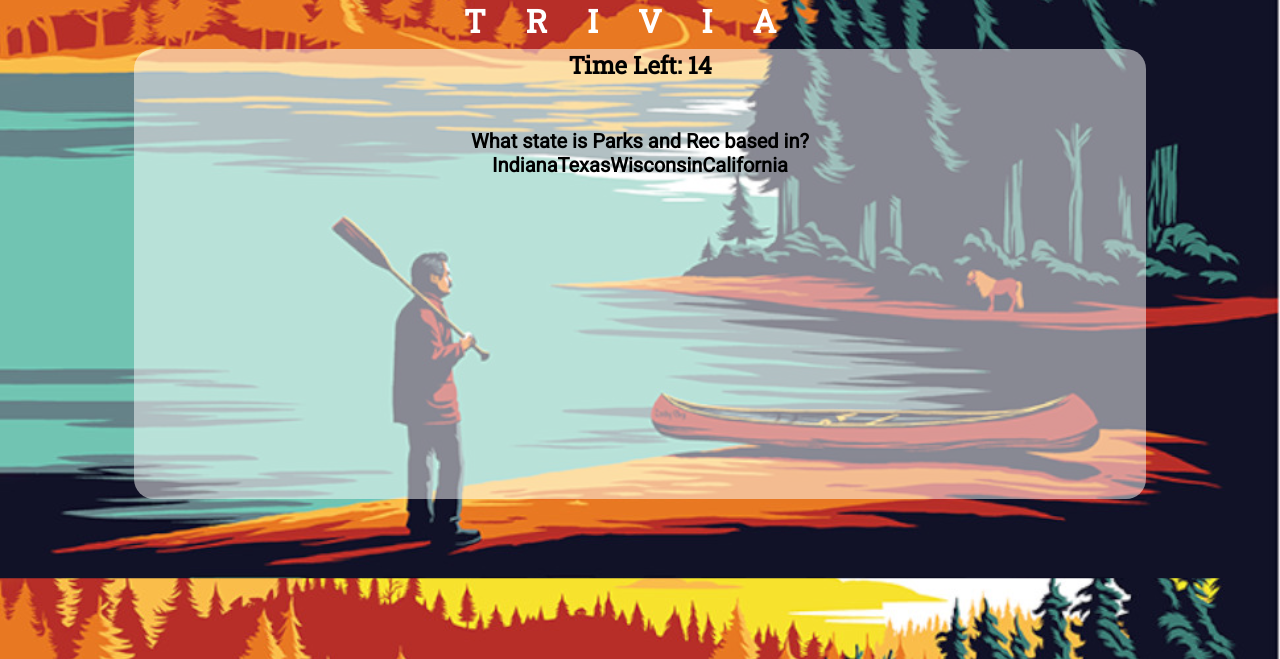
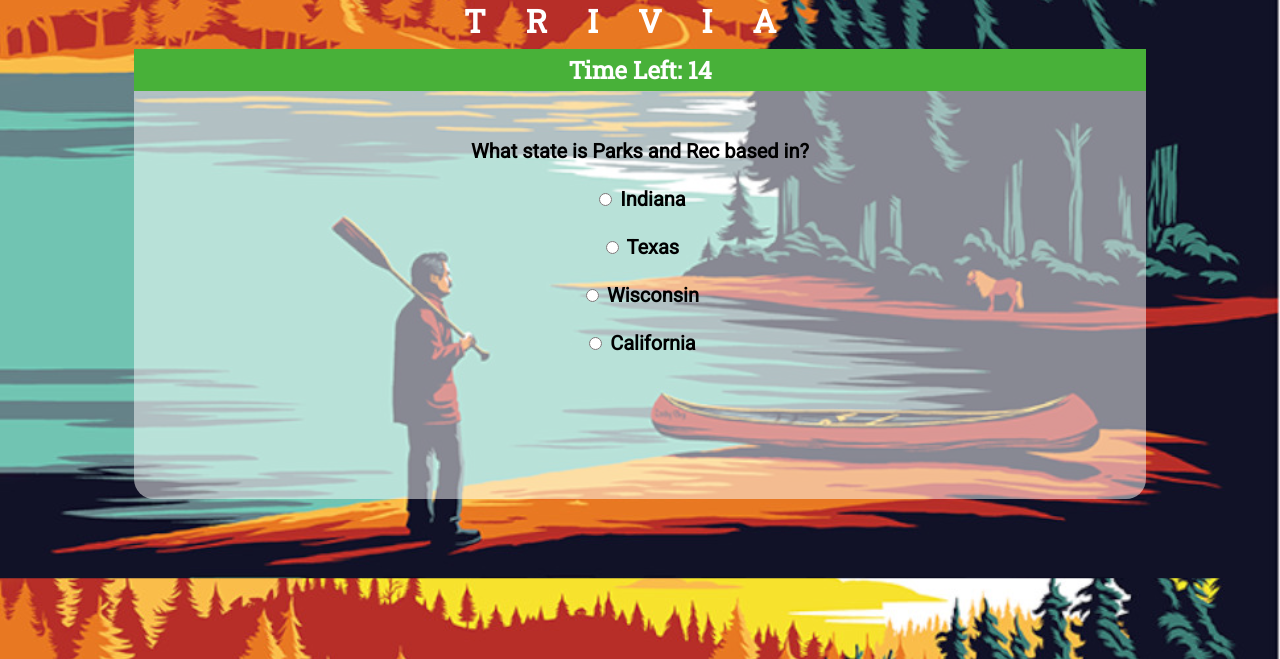
Before and after one commit to vivgarcia/TriviaGame, a plain HTML site: page index.html in a window 1280 px wide. Both pictures are taken after a click on the button "Start Game". Shown: the part 141-800 px from the top of the page. Drawn offline with nearby package versions, Linux system fonts and the light colour scheme.

Commit message:
added displayQuestions function

```diff
--- a/assets/css/style.css
+++ b/assets/css/style.css
@@ -18,6 +18,9 @@
 h3{
     font-family: 'Roboto Slab', serif;
     font-size: 24px;
+    background-color: #48b139;
+    color: #fff;
+    padding: 5px;
 }
 .main-content{
     background-color: rgba( 255, 255, 255, 0.5);
--- a/assets/javascript/app.js
+++ b/assets/javascript/app.js
@@ -68,10 +68,18 @@
         rightAnswers = 0;
         wrongAnswers = 0;
         questionsLeft = 0;
-        $("#question").text(triviaQuestions[0].question);
-        $(".answers").html(triviaQuestions[0].options);
+        displayQuestions();
+    }
+    //displays questions and answers in main-cotent
+    function displayQuestions(){
+        $("#question").text(triviaQuestions[indexQA].question);
+        var answerChoices = triviaQuestions[indexQA].options;
+        for(var i = 0; i < triviaQuestions[indexQA].options.length; i++){
+            $("#answers").append("<br><input type=radio name='possible-answers'> " + answerChoices[i] + "</input><br>");
+        }
         run();
     }
+
     //runs timer
     function run(){
         clearInterval(intervalID);
--- a/index.html
+++ b/index.html
@@ -25,7 +25,7 @@
         <div id="question">
 
         </div>
-        <div class="answers">
+        <div id="answers">
 
         </div>
     </div>
```
